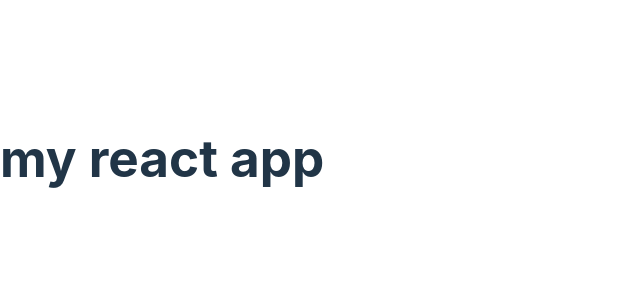
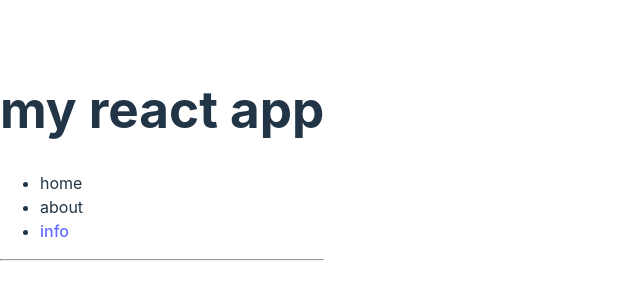
Before and after one commit to soroush-04/react-azure-playground, a React (Vite) app: page / in a window 1280 px wide. Shown: the part 242-542 px from the top of the page, without its empty margins (0-640 px from the left). Built offline with nearby package versions, Linux system fonts and the light colour scheme.

Commit message:
update Header

```diff
--- a/src/Header.jsx
+++ b/src/Header.jsx
@@ -3,6 +3,14 @@
     return(
         <header>
             <h1>my react app</h1>
+            <nav>
+                <ul>
+                        <li>home</li>
+                    <li>about</li>
+                    <li><a href="">info</a></li>
+                </ul>
+            </nav>
+            <hr />
         </header>
     );
  }
```
